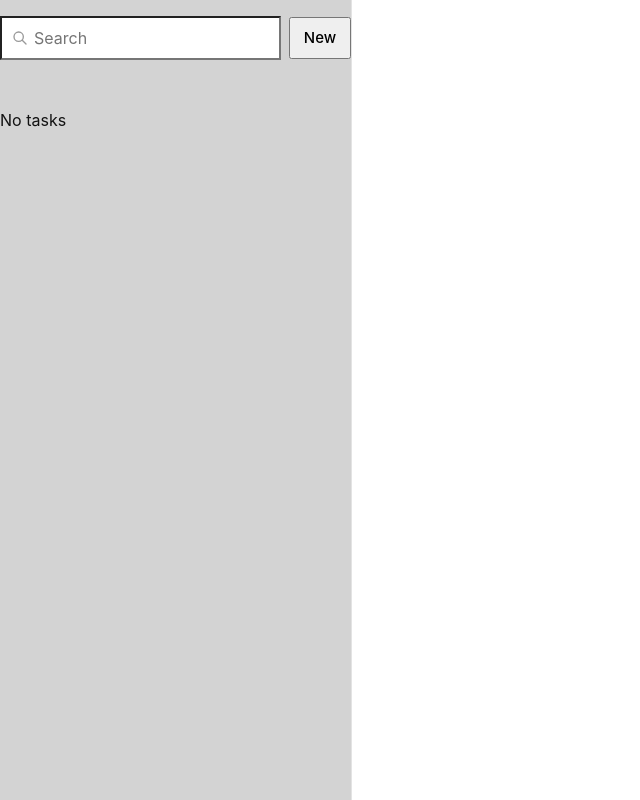
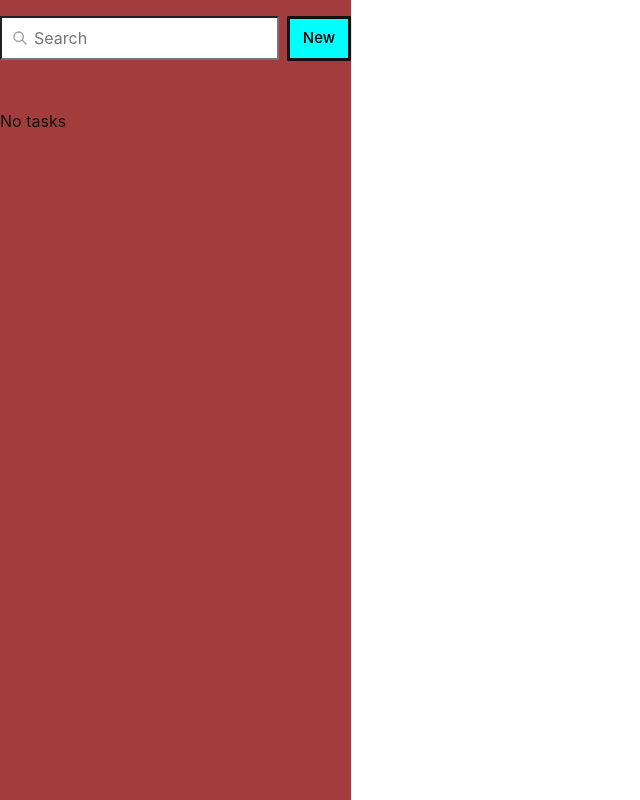
Before and after one commit to a1rzayev/Check-list, a React (Create React App) app: page / in a window 1280 px wide. Shown: the whole page, without its empty margins (0-640 px from the left). Built offline with nearby package versions, Linux system fonts and the light colour scheme.

Commit message:
FIx button styles

```diff
--- a/src/index.css
+++ b/src/index.css
@@ -32,6 +32,9 @@ button {
 }
 button {
   font-weight: 500;
+  border-radius: 1px;
+  border: solid #121212 ;
+  background-color: aqua;
   font-size: 15px;
 }
 
@@ -54,7 +57,7 @@ button:active {
 
 #sidebar {
   width: 22rem;
-  background-color: lightgray;
+  background-color: rgb(163, 61, 61);
   border-right: solid 1px #e3e3e3;
   display: flex;
   flex-direction: column;
@@ -157,11 +160,11 @@ button:active {
 }
 
 #sidebar nav a:hover {
-  background: #e3e3e3;
+  background: #6d1a1a;
 }
 
 #sidebar nav a {
-  background: #e3e3e3;
+  background: #ac2c2c;
 }
 
 #sidebar nav a.active {
@@ -188,7 +191,7 @@ button:active {
 #zero-state {
   margin: 2rem auto;
   text-align: center;
-  color: #18181;
+  color: #181818;
 }
 
 #zero-state a {
```
